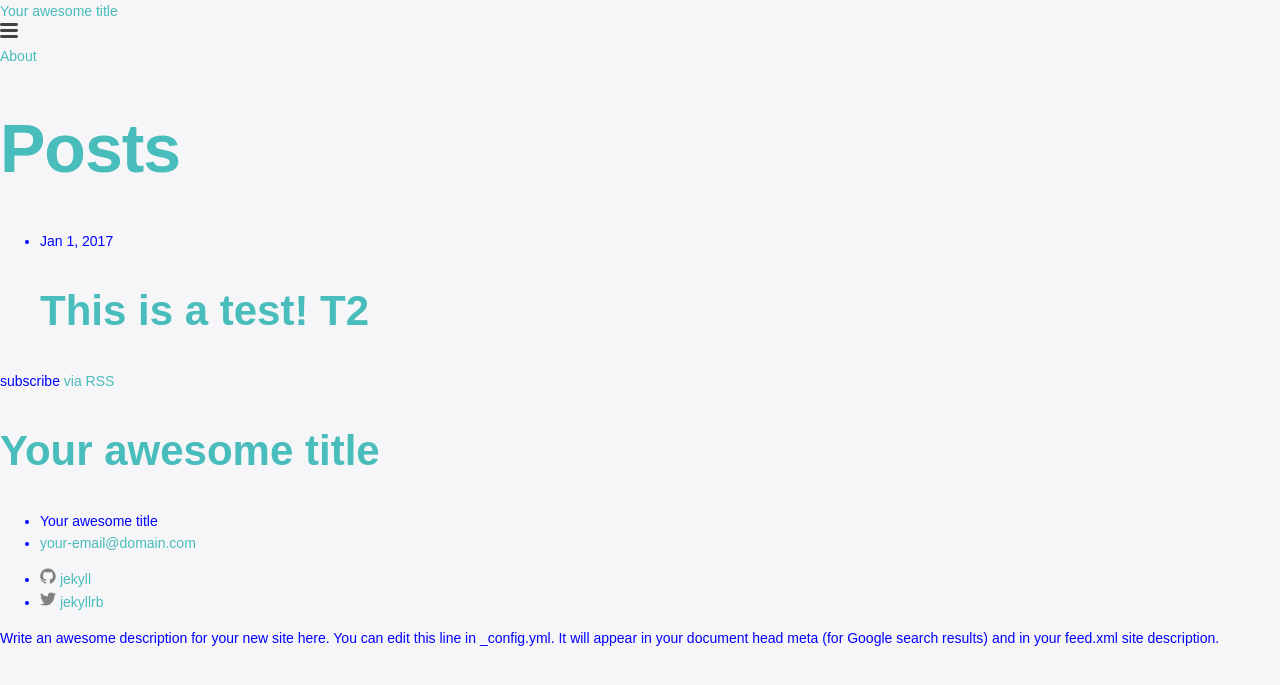
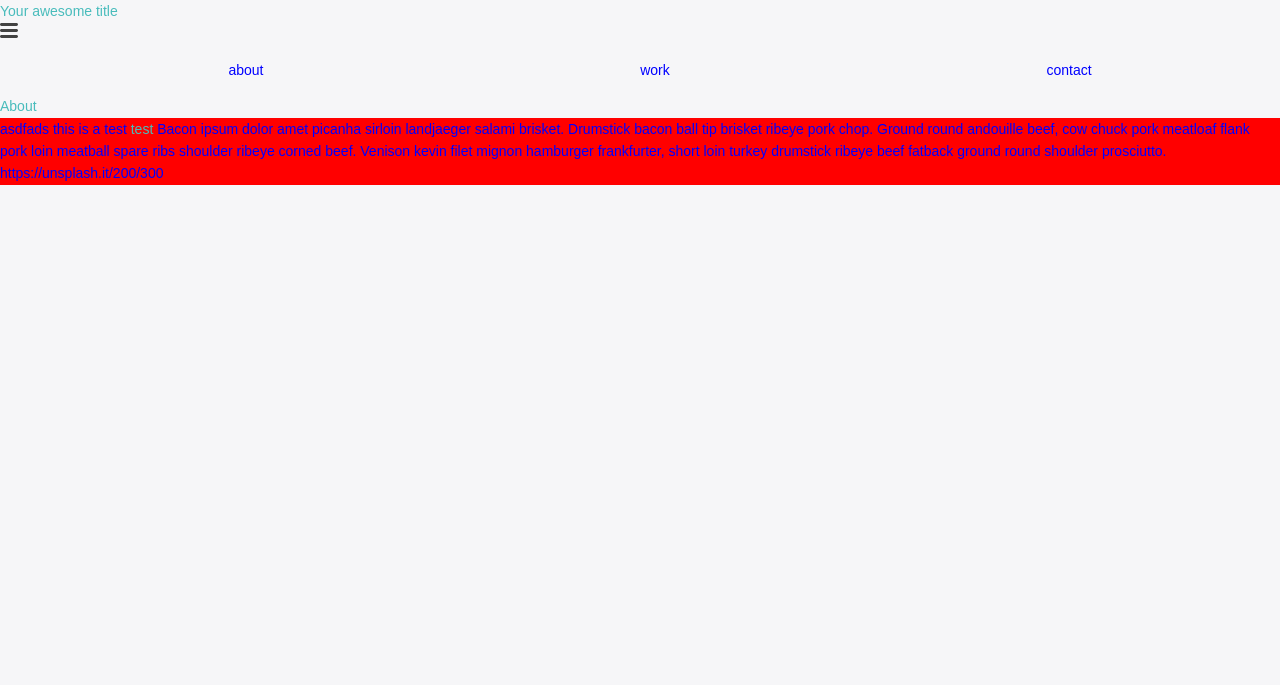
Before and after one commit to kmajones/Basic-Project-Setup-with-Jekyll, a Jekyll site: the page built from index.md, in a window 1280 px wide. Shown: the top 685 px of the page. Built offline with Jekyll 4.4.1, drawn with Linux system fonts in a browser that asks for light colours.

Commit message:
Base Commit
initial build out

```diff
--- a/_includes/footer.html
+++ b/_includes/footer.html
@@ -2,44 +2,6 @@
 
   <div class="wrapper">
 
-    <h2 class="footer-heading">{{ site.title | escape }}</h2>
-
-    <div class="footer-col-wrapper">
-      <div class="footer-col footer-col-1">
-        <ul class="contact-list">
-          <li>
-            {% if site.author %}
-              {{ site.author | escape }}
-            {% else %}
-              {{ site.title | escape }}
-            {% endif %}
-            </li>
-            {% if site.email %}
-            <li><a href="mailto:{{ site.email }}">{{ site.email }}</a></li>
-            {% endif %}
-        </ul>
-      </div>
-
-      <div class="footer-col footer-col-2">
-        <ul class="social-media-list">
-          {% if site.github_username %}
-          <li>
-            {% include icon-github.html username=site.github_username %}
-          </li>
-          {% endif %}
-
-          {% if site.twitter_username %}
-          <li>
-            {% include icon-twitter.html username=site.twitter_username %}
-          </li>
-          {% endif %}
-        </ul>
-      </div>
-
-      <div class="footer-col footer-col-3">
-        <p>{{ site.description | escape }}</p>
-      </div>
-    </div>
 
   </div>
 
--- a/_includes/header.html
+++ b/_includes/header.html
@@ -13,6 +13,12 @@
         </svg>
       </span>
 
+      <ul class="site-nav flex">
+        <li>about</li>
+        <li>work</li>
+        <li>contact</li>
+      </ul>
+
       <div class="trigger">
         {% for my_page in site.pages %}
           {% if my_page.title %}
--- /dev/null
+++ b/_includes/intro.html
@@ -0,0 +1,4 @@
+<a href="test">test</a>
+Bacon ipsum dolor amet picanha sirloin landjaeger salami brisket. Drumstick bacon ball tip brisket ribeye pork chop. Ground round andouille beef, cow chuck pork meatloaf flank pork loin meatball spare ribs shoulder ribeye corned beef. Venison kevin filet mignon hamburger frankfurter, short loin turkey drumstick ribeye beef fatback ground round shoulder prosciutto.
+
+https://unsplash.it/200/300
--- a/_layouts/home.html
+++ b/_layouts/home.html
@@ -3,23 +3,11 @@ layout: default
 ---
 
 <div class="home">
+asdfads
 
-  <h1 class="page-heading">Posts</h1>
+this is a test
 
-  {{ content }}
+  {% include intro.html %}
 
-  <ul class="post-list">
-    {% for post in site.posts %}
-      <li>
-        <span class="post-meta">{{ post.date | date: "%b %-d, %Y" }}</span>
-
-        <h2>
-          <a class="post-link" href="{{ post.url | relative_url }}">{{ post.title | escape }}</a>
-        </h2>
-      </li>
-    {% endfor %}
-  </ul>
-
-  <p class="rss-subscribe">subscribe <a href="{{ "/feed.xml" | relative_url }}">via RSS</a></p>
 
 </div>
--- a/assets/css/1-base/_-basics-index.scss
+++ b/assets/css/1-base/_-basics-index.scss
@@ -1,2 +1,4 @@
+//Can include things like button styling, icons, etc.
+
 @import 'vars';
 @import 'base';
--- a/assets/css/1-base/_base.sass
+++ b/assets/css/1-base/_base.sass
@@ -92,3 +92,9 @@ body
   color: $text-color
   -webkit-font-smoothing: antialiased
   -webkit-text-size-adjust: 100%
+
+
+  // List Styles
+
+nav li
+  list-style: none
--- a/assets/css/2-modules/_-modules-index.sass
+++ b/assets/css/2-modules/_-modules-index.sass
@@ -0,0 +1 @@
+// Can contain things like flex-video, navigation, and other commonly referenced to tools, things that are potentially more complicated
--- a/assets/css/3-layouts/_-pages-index.sass
+++ b/assets/css/3-layouts/_-pages-index.sass
@@ -1 +1,3 @@
+//Specific styling for specific sections or layouts
 @import 'style'
+@import 'column-layouts'
--- /dev/null
+++ b/assets/css/3-layouts/_column-layouts.scss
@@ -0,0 +1,14 @@
+.flex{
+display:flex;
+flex-flow: row wrap;
+justify-content:space-around;
+}
+
+.item{
+
+}
+
+
+.main{
+	flex: 2 0px;
+}
--- a/assets/css/3-layouts/_style.scss
+++ b/assets/css/3-layouts/_style.scss
@@ -0,0 +1,9 @@
+div.home{
+	background-color:red;
+}
+
+// .wrapper{
+// display:flex;
+// flex-wrap:wrap;
+
+// }
```
